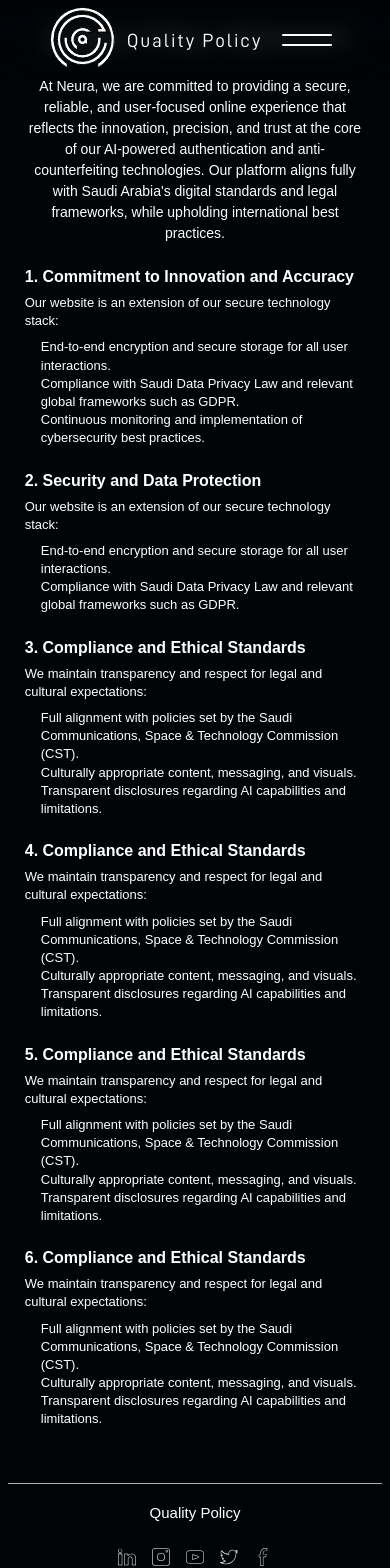
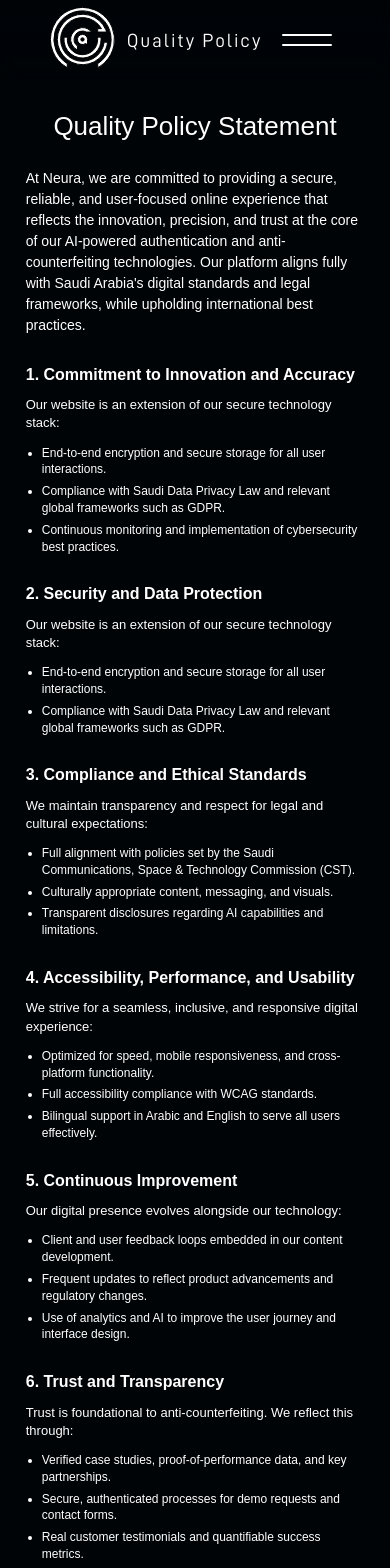
Before and after one commit to MiqayelChaloyan/neura_seal, a React (Vite) app: page /quality-policy in a window 390 px wide. Shown: the top 1568 px of the page. Built offline with nearby package versions, Linux system fonts and the light colour scheme.

Commit message:
feat: quality policy

```diff
--- a/src/pages/QualityPolicy/index.jsx
+++ b/src/pages/QualityPolicy/index.jsx
@@ -1,7 +1,13 @@
-import React from 'react';
+import React, { useEffect } from 'react';
+
 import './styles.css';
 
+
 const QualityPolicy = () => {
+  useEffect(() => {
+    window.scrollTo(0, 0);
+  }, []);
+
   return (
     <div className="quality-policy-root">
       <div className="quality-policy-container">
@@ -36,31 +42,36 @@
           </ul>
         </div>
         <div className="quality-policy-section">
-          <h2 className="quality-policy-section-title">4. Compliance and Ethical Standards</h2>
-          <p className="quality-policy-section-desc">We maintain transparency and respect for legal and cultural expectations:</p>
+          <h2 className="quality-policy-section-title">4. Accessibility, Performance, and Usability</h2>
+          <p className="quality-policy-section-desc">We strive for a seamless, inclusive, and responsive digital experience:</p>
           <ul className="quality-policy-list">
-            <li>Full alignment with policies set by the Saudi Communications, Space & Technology Commission (CST).</li>
-            <li>Culturally appropriate content, messaging, and visuals.</li>
-            <li>Transparent disclosures regarding AI capabilities and limitations.</li>
+            <li>Optimized for speed, mobile responsiveness, and cross-platform functionality.</li>
+            <li>Full accessibility compliance with WCAG standards.</li>
+            <li>Bilingual support in Arabic and English to serve all users effectively.</li>
           </ul>
         </div>
         <div className="quality-policy-section">
-          <h2 className="quality-policy-section-title">5. Compliance and Ethical Standards</h2>
-          <p className="quality-policy-section-desc">We maintain transparency and respect for legal and cultural expectations:</p>
+          <h2 className="quality-policy-section-title">5. Continuous Improvement</h2>
+          <p className="quality-policy-section-desc">Our digital presence evolves alongside our technology:</p>
           <ul className="quality-policy-list">
-            <li>Full alignment with policies set by the Saudi Communications, Space & Technology Commission (CST).</li>
-            <li>Culturally appropriate content, messaging, and visuals.</li>
-            <li>Transparent disclosures regarding AI capabilities and limitations.</li>
+            <li>Client and user feedback loops embedded in our content development.</li>
+            <li>Frequent updates to reflect product advancements and regulatory changes.</li>
+            <li>Use of analytics and AI to improve the user journey and interface design.</li>
           </ul>
         </div>
         <div className="quality-policy-section">
-          <h2 className="quality-policy-section-title">6. Compliance and Ethical Standards</h2>
-          <p className="quality-policy-section-desc">We maintain transparency and respect for legal and cultural expectations:</p>
+          <h2 className="quality-policy-section-title">6. Trust and Transparency</h2>
+          <p className="quality-policy-section-desc">Trust is foundational to anti-counterfeiting. We reflect this through:</p>
           <ul className="quality-policy-list">
-            <li>Full alignment with policies set by the Saudi Communications, Space & Technology Commission (CST).</li>
-            <li>Culturally appropriate content, messaging, and visuals.</li>
-            <li>Transparent disclosures regarding AI capabilities and limitations.</li>
+            <li>Verified case studies, proof-of-performance data, and key partnerships.</li>
+            <li>Secure, authenticated processes for demo requests and contact forms.</li>
+            <li>Real customer testimonials and quantifiable success metrics.</li>
           </ul>
+        </div>
+        <div className="quality-policy-section">
+          <p className="quality-policy-section-desc">
+            This policy is reviewed regularly to remain aligned with technological developments, user needs, and the Kingdom's evolving digital vision.
+          </p>
         </div>
       </div>
     </div>
--- a/src/pages/QualityPolicy/styles.css
+++ b/src/pages/QualityPolicy/styles.css
@@ -5,69 +5,206 @@
   display: flex;
   flex-direction: column;
   align-items: center;
-  justify-content: center;
-  font-family: 'Montserrat', Arial, sans-serif;
-  padding: 100px 0;
+  justify-content: flex-start;
+  padding: 120px 0 60px;
+  font-weight: 400;
+  font-family: 'D-DIN', sans-serif;
+  overflow-x: hidden;
+}
+
+.quality-policy-list li {
+  list-style-type: disc;
 }
 
 .quality-policy-container {
-  max-width: 700px;
+  max-width: 800px;
   width: 100%;
   margin: 0 auto;
-  padding: 0 24px;
+  padding: 0 32px;
 }
 
 .quality-policy-title {
   font-weight: 500;
-  font-size: 40px;
-  margin-bottom: 32px;
+  font-size: 42px;
+  margin-bottom: 36px;
+  line-height: 1.2;
+  text-align: center;
 }
 
 .quality-policy-description {
-  font-size: 16px;
-  margin-bottom: 32px;
+  font-size: 17px;
+  margin-bottom: 40px;
+  line-height: 1.6;
+  text-align: justify;
 }
 
 .quality-policy-section {
-  margin-bottom: 32px;
+  margin-bottom: 40px;
 }
 
 .quality-policy-section-title {
   font-weight: 600;
-  font-size: 20px;
-  margin-bottom: 12px;
+  font-size: 22px;
+  margin-bottom: 16px;
+  line-height: 1.3;
+  color: #fff;
 }
 
 .quality-policy-section-desc {
-  margin-bottom: 8px;
+  margin-bottom: 12px;
+  font-size: 16px;
+  line-height: 1.5;
 }
 
 .quality-policy-list {
   margin-left: 24px;
   margin-bottom: 0;
+  line-height: 1.6;
 }
 
-/* Responsive design - 900px breakpoint (tablet) */
-@media (max-width: 900px) {
+.quality-policy-list li {
+  margin-bottom: 8px;
+  font-size: 15px;
+}
+
+/* Large screens (1200px and up) */
+@media (min-width: 1200px) {
+  .quality-policy-container {
+    max-width: 900px;
+    padding: 0 40px;
+  }
+
+  .quality-policy-title {
+    font-size: 48px;
+  }
+
+  .quality-policy-description {
+    font-size: 18px;
+  }
+}
+
+/* Medium screens (900px to 1199px) */
+@media (max-width: 1199px) and (min-width: 900px) {
+  .quality-policy-container {
+    max-width: 85%;
+    padding: 0 28px;
+  }
+
+  .quality-policy-title {
+    font-size: 38px;
+  }
+}
+
+/* Tablet screens (600px to 899px) */
+@media (max-width: 899px) and (min-width: 600px) {
   .quality-policy-root {
-    padding: 30px 0;
+    padding: 100px 0 50px;
   }
 
   .quality-policy-container {
     max-width: 90%;
-    padding: 0 20px;
+    padding: 0 24px;
   }
 
   .quality-policy-title {
-    font-size: 32px;
+    font-size: 34px;
+    margin-bottom: 32px;
+  }
+
+  .quality-policy-description {
+    font-size: 16px;
+    margin-bottom: 36px;
+  }
+
+  .quality-policy-section {
+    margin-bottom: 36px;
+  }
+
+  .quality-policy-section-title {
+    font-size: 20px;
+    margin-bottom: 14px;
+  }
+
+  .quality-policy-section-desc {
+    font-size: 15px;
+  }
+
+  .quality-policy-list {
+    margin-left: 20px;
+  }
+
+  .quality-policy-list li {
+    font-size: 14px;
+  }
+}
+
+/* Mobile screens (480px to 599px) */
+@media (max-width: 599px) and (min-width: 480px) {
+  .quality-policy-root {
+    padding: 80px 0 40px;
+  }
+
+  .quality-policy-container {
+    max-width: 92%;
+    padding: 40px 20px;
+  }
+
+  .quality-policy-title {
+    font-size: 30px;
     margin-bottom: 28px;
-    text-align: center;
   }
 
   .quality-policy-description {
     font-size: 15px;
+    margin-bottom: 32px;
+    text-align: left;
+  }
+
+  .quality-policy-section {
+    margin-bottom: 32px;
+  }
+
+  .quality-policy-section-title {
+    font-size: 18px;
+    margin-bottom: 12px;
+  }
+
+  .quality-policy-section-desc {
+    font-size: 14px;
+  }
+
+  .quality-policy-list {
+    margin-left: 18px;
+  }
+
+  .quality-policy-list li {
+    font-size: 13px;
+    margin-bottom: 6px;
+  }
+}
+
+/* Small mobile screens (up to 479px) */
+@media (max-width: 479px) {
+  .quality-policy-root {
+    padding: 70px 0 30px;
+  }
+
+  .quality-policy-container {
+    max-width: 95%;
+    padding: 40px 16px;
+  }
+
+  .quality-policy-title {
+    font-size: 26px;
+    margin-bottom: 24px;
+    line-height: 1.3;
+  }
+
+  .quality-policy-description {
+    font-size: 14px;
     margin-bottom: 28px;
-    text-align: center;
+    text-align: left;
+    line-height: 1.5;
   }
 
   .quality-policy-section {
@@ -75,51 +212,9 @@
   }
 
   .quality-policy-section-title {
-    font-size: 18px;
+    font-size: 16px;
     margin-bottom: 10px;
-  }
-
-  .quality-policy-section-desc {
-    font-size: 14px;
-  }
-
-  .quality-policy-list {
-    margin-left: 20px;
-    font-size: 14px;
-  }
-}
-
-/* Responsive design - 600px breakpoint (mobile) */
-@media (max-width: 600px) {
-  .quality-policy-root {
-    padding: 20px 0;
-  }
-
-  .quality-policy-container {
-    max-width: 95%;
-    padding: 0 15px;
-  }
-
-  .quality-policy-title {
-    font-size: 28px;
-    margin-bottom: 24px;
-    text-align: center;
-  }
-
-  .quality-policy-description {
-    font-size: 14px;
-    margin-bottom: 24px;
-    text-align: center;
-    line-height: 1.5;
-  }
-
-  .quality-policy-section {
-    margin-bottom: 24px;
-  }
-
-  .quality-policy-section-title {
-    font-size: 16px;
-    margin-bottom: 8px;
+    line-height: 1.4;
   }
 
   .quality-policy-section-desc {
@@ -129,7 +224,77 @@
 
   .quality-policy-list {
     margin-left: 16px;
-    font-size: 13px;
+    line-height: 1.5;
+  }
+
+  .quality-policy-list li {
+    font-size: 12px;
+    margin-bottom: 5px;
     line-height: 1.4;
   }
 }
+
+/* Extra small screens (up to 359px) */
+@media (max-width: 359px) {
+  .quality-policy-root {
+    padding: 60px 0 25px;
+  }
+
+  .quality-policy-container {
+    max-width: 98%;
+    padding: 40px 12px;
+  }
+
+  .quality-policy-title {
+    font-size: 24px;
+    margin-bottom: 20px;
+  }
+
+  .quality-policy-description {
+    font-size: 13px;
+    margin-bottom: 24px;
+  }
+
+  .quality-policy-section {
+    margin-bottom: 24px;
+  }
+
+  .quality-policy-section-title {
+    font-size: 15px;
+    margin-bottom: 8px;
+  }
+
+  .quality-policy-section-desc {
+    font-size: 12px;
+  }
+
+  .quality-policy-list {
+    margin-left: 14px;
+  }
+
+  .quality-policy-list li {
+    font-size: 11px;
+    margin-bottom: 4px;
+  }
+}
+
+/* Landscape orientation adjustments for mobile */
+@media (max-height: 500px) and (orientation: landscape) {
+  .quality-policy-root {
+    padding: 60px 0 30px;
+  }
+
+  .quality-policy-title {
+    font-size: 24px;
+    margin-bottom: 20px;
+  }
+
+  .quality-policy-description {
+    font-size: 14px;
+    margin-bottom: 24px;
+  }
+
+  .quality-policy-section {
+    margin-bottom: 20px;
+  }
+}
```
